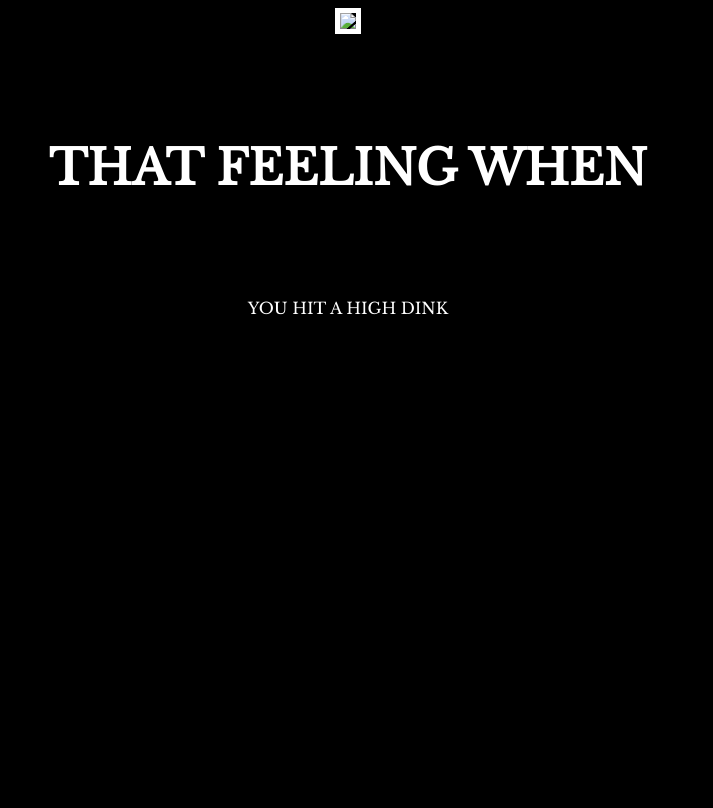
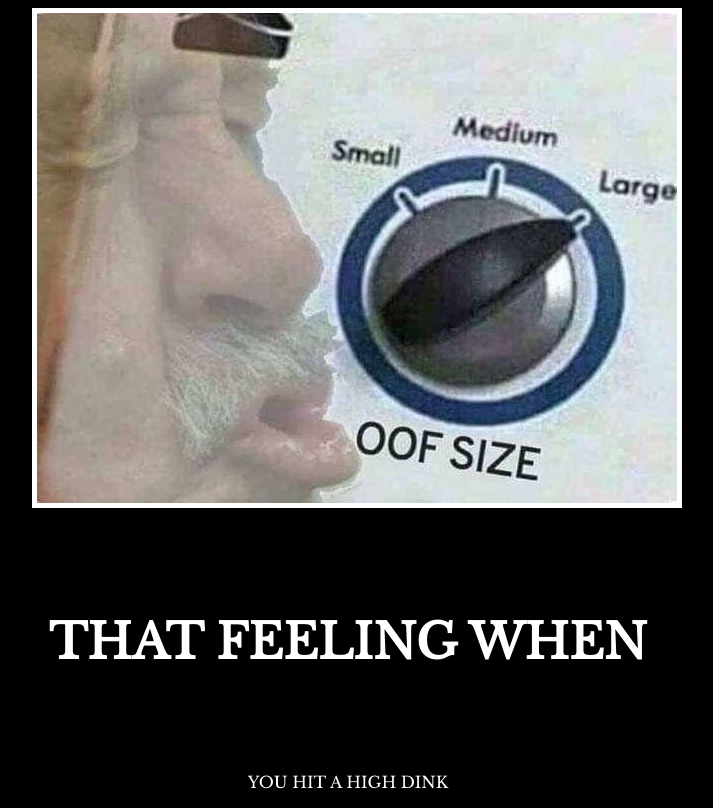
Before and after one commit to dylan3387/Pickleball-meme, a plain HTML site: page index.html in a window 1280 px wide. Shown: the whole page, without its empty margins (292-1005 px from the left). Drawn offline with nearby package versions, Linux system fonts and the light colour scheme.

Commit message:
Add files via upload

```diff
--- a/index.html
+++ b/index.html
@@ -33,7 +33,7 @@ But it must have the following features:
 </head>
 <body>
   <div id="Picture">
-  <img ID="photo" src="solution\assets\images\oof meme.jpeg" >
+  <img ID="photo" src="./oof meme.jpeg" >
 
   </div>
   <div id="heading">
```
